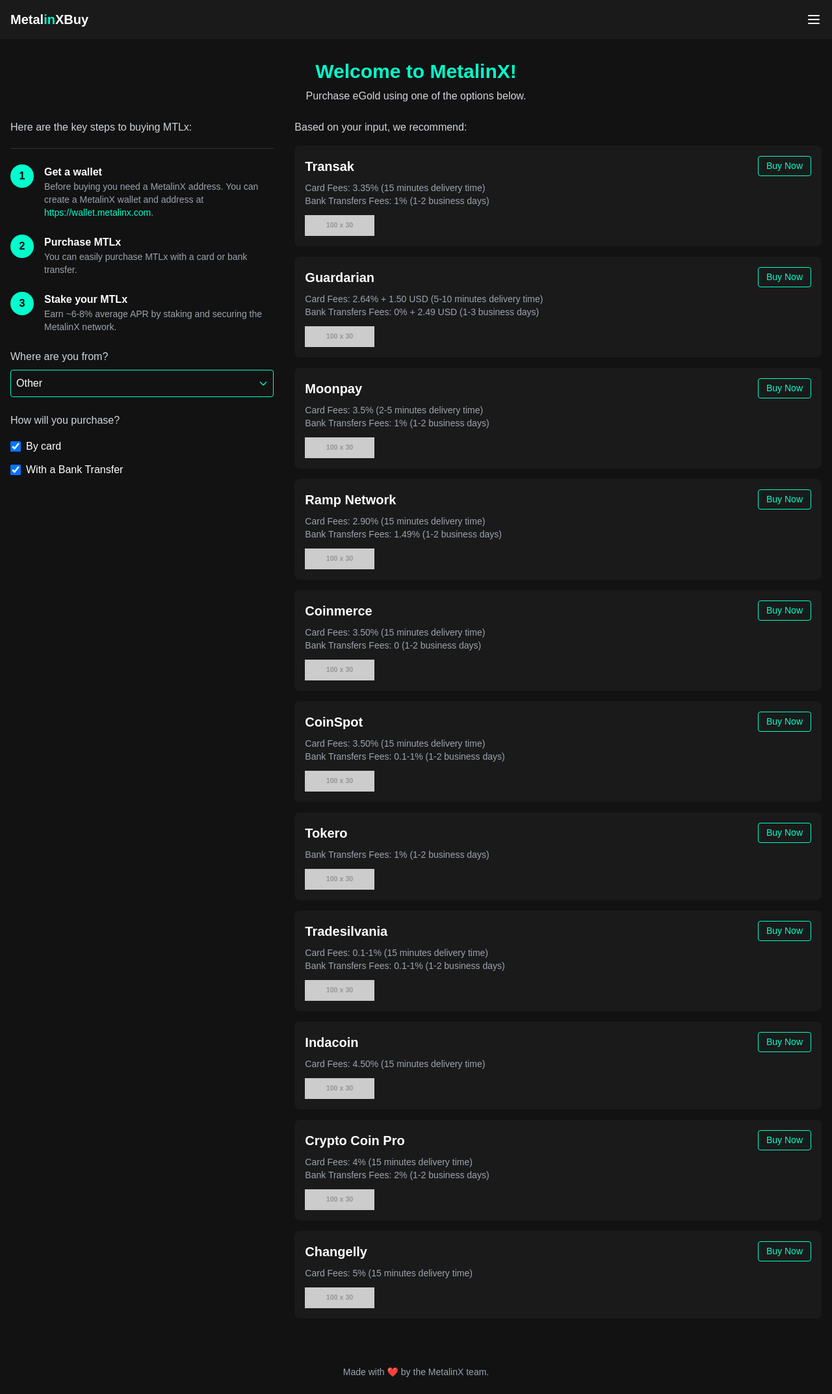
After one commit to t3m14/guanshu, a Django app: page /metalinx/buy/ in a window 1280 px wide. The commit adds this page. Shown: the whole page at 65% size. Run offline with Django 5.2, Linux system fonts and the light colour scheme; grey boxes labelled with a size stand in for pictures from a placeholder-image service; some libraries are stand-ins or nearby versions.

Commit message:
metalinx changed

```diff
--- a/guan_shu/guan_shu/urls.py
+++ b/guan_shu/guan_shu/urls.py
@@ -14,6 +14,7 @@
     path('accounts/login/', accounts_views.login_view, name='login'),
     path('accounts/logout/', accounts_views.logout_view, name='logout'),
     path('metalinx/', markets_views.multiversex, name='multiversex'),
+    path('metalinx/buy/', markets_views.multiversex_buy, name='multiversex'),
     path('explorer_metalinx/', markets_views.explorer_solana, name='explorer_solana'),
 ]
 
--- /dev/null
+++ b/guan_shu/markets/templates/multiversex_buy.html
@@ -0,0 +1,276 @@
+<html>
+<head>
+    <meta charset="UTF-8">
+    <meta name="viewport" content="width=device-width, initial-scale=1.0">
+    <title>MetalinX Buy</title>
+    <script src="https://cdn.tailwindcss.com"></script>
+    <link rel="stylesheet" href="https://cdnjs.cloudflare.com/ajax/libs/font-awesome/5.15.3/css/all.min.css">
+    <style>
+        body {
+            background-color: #121212;
+            color: white;
+            font-family: Arial, sans-serif;
+        }
+        .step-circle {
+            width: 36px;
+            height: 36px;
+            border-radius: 50%;
+            background-color: #00ffcc;
+            color: black;
+            display: flex;
+            align-items: center;
+            justify-content: center;
+            font-weight: bold;
+            flex-shrink: 0;
+        }
+        .buy-now-btn {
+            background-color: transparent;
+            border: 1px solid #00ffcc;
+            color: #00ffcc;
+            padding: 4px 12px;
+            border-radius: 4px;
+            font-size: 14px;
+        }
+        .divider {
+            height: 1px;
+            background-color: #333;
+            margin: 20px 0;
+        }
+    </style>
+</head>
+<body>
+    <header class="flex justify-between items-center p-4 bg-[#1a1a1a]">
+        <div class="flex items-center">
+            <span class="text-white font-bold text-xl">Metal</span>
+            <span class="text-[#00ffcc] font-bold text-xl">in</span>
+            <span class="text-white font-bold text-xl">X</span>
+            <span class="text-white font-bold text-xl">Buy</span>
+        </div>
+        <div>
+            <svg xmlns="http://www.w3.org/2000/svg" class="h-6 w-6 text-white" fill="none" viewBox="0 0 24 24" stroke="currentColor">
+                <path stroke-linecap="round" stroke-linejoin="round" stroke-width="2" d="M4 6h16M4 12h16M4 18h16" />
+            </svg>
+        </div>
+    </header>
+
+    <main class="container mx-auto px-4 py-8">
+        <div class="text-center mb-6">
+            <h1 class="text-3xl text-[#00ffcc] font-bold">Welcome to MetalinX!</h1>
+            <p class="text-gray-300 mt-2">Purchase eGold using one of the options below.</p>
+        </div>
+
+        <div class="flex flex-col md:flex-row gap-8">
+            <!-- Left Column -->
+            <div class="w-full md:w-1/3 space-y-6">
+                <div>
+                    <p class="text-gray-300 mb-4">Here are the key steps to buying MTLx:</p>
+                    <div class="divider"></div>
+                </div>
+
+                <div class="flex gap-4">
+                    <div class="step-circle">1</div>
+                    <div>
+                        <h3 class="font-bold">Get a wallet</h3>
+                        <p class="text-sm text-gray-400">Before buying you need a MetalinX address. You can create a MetalinX wallet and address at <a href="https://wallet.metalinx.com" class="text-[#00ffcc]">https://wallet.metalinx.com</a>.</p>
+                    </div>
+                </div>
+
+                <div class="flex gap-4">
+                    <div class="step-circle">2</div>
+                    <div>
+                        <h3 class="font-bold">Purchase MTLx</h3>
+                        <p class="text-sm text-gray-400">You can easily purchase MTLx with a card or bank transfer.</p>
+                    </div>
+                </div>
+
+                <div class="flex gap-4">
+                    <div class="step-circle">3</div>
+                    <div>
+                        <h3 class="font-bold">Stake your MTLx</h3>
+                        <p class="text-sm text-gray-400">Earn ~6-8% average APR by staking and securing the MetalinX network.</p>
+                    </div>
+                </div>
+
+                <div class="mt-8">
+                    <p class="text-gray-300 mb-2">Where are you from?</p>
+                    <div class="relative">
+                        <select class="w-full bg-transparent border border-[#00ffcc] text-white p-2 rounded appearance-none">
+                            <option>Other</option>
+                        </select>
+                        <div class="absolute inset-y-0 right-0 flex items-center px-2 pointer-events-none">
+                            <svg class="w-4 h-4 text-[#00ffcc]" fill="none" stroke="currentColor" viewBox="0 0 24 24" xmlns="http://www.w3.org/2000/svg">
+                                <path stroke-linecap="round" stroke-linejoin="round" stroke-width="2" d="M19 9l-7 7-7-7"></path>
+                            </svg>
+                        </div>
+                    </div>
+                </div>
+
+                <div class="mt-6">
+                    <p class="text-gray-300 mb-4">How will you purchase?</p>
+                    <div class="space-y-3">
+                        <div class="flex items-center">
+                            <input type="checkbox" id="byCard" class="w-4 h-4 bg-transparent border-[#00ffcc]" checked>
+                            <label for="byCard" class="ml-2 text-white">By card</label>
+                        </div>
+                        <div class="flex items-center">
+                            <input type="checkbox" id="bankTransfer" class="w-4 h-4 bg-transparent border-[#00ffcc]" checked>
+                            <label for="bankTransfer" class="ml-2 text-white">With a Bank Transfer</label>
+                        </div>
+                    </div>
+                </div>
+            </div>
+
+            <!-- Right Column -->
+            <div class="w-full md:w-2/3">
+                <div class="mb-4">
+                    <p class="text-gray-300">Based on your input, we recommend:</p>
+                </div>
+
+                <!-- Transak -->
+                <div class="bg-[#1a1a1a] rounded-lg p-4 mb-4">
+                    <div class="flex justify-between items-center mb-2">
+                        <h3 class="text-xl font-bold">Transak</h3>
+                        <button class="buy-now-btn">Buy Now</button>
+                    </div>
+                    <p class="text-sm text-gray-400">Card Fees: 3.35% (15 minutes delivery time)</p>
+                    <p class="text-sm text-gray-400">Bank Transfers Fees: 1% (1-2 business days)</p>
+                    <div class="mt-3">
+                        <img src="https://placehold.co/100x30/1a1a1a/00aaff?text=Transak" alt="Transak logo with blue color scheme" class="h-8">
+                    </div>
+                </div>
+
+                <!-- Guardarian -->
+                <div class="bg-[#1a1a1a] rounded-lg p-4 mb-4">
+                    <div class="flex justify-between items-center mb-2">
+                        <h3 class="text-xl font-bold">Guardarian</h3>
+                        <button class="buy-now-btn">Buy Now</button>
+                    </div>
+                    <p class="text-sm text-gray-400">Card Fees: 2.64% + 1.50 USD (5-10 minutes delivery time)</p>
+                    <p class="text-sm text-gray-400">Bank Transfers Fees: 0% + 2.49 USD (1-3 business days)</p>
+                    <div class="mt-3">
+                        <img src="https://placehold.co/100x30/1a1a1a/ffffff?text=GUARDARIAN" alt="Guardarian logo in white text" class="h-8">
+                    </div>
+                </div>
+
+                <!-- Moonpay -->
+                <div class="bg-[#1a1a1a] rounded-lg p-4 mb-4">
+                    <div class="flex justify-between items-center mb-2">
+                        <h3 class="text-xl font-bold">Moonpay</h3>
+                        <button class="buy-now-btn">Buy Now</button>
+                    </div>
+                    <p class="text-sm text-gray-400">Card Fees: 3.5% (2-5 minutes delivery time)</p>
+                    <p class="text-sm text-gray-400">Bank Transfers Fees: 1% (1-2 business days)</p>
+                    <div class="mt-3">
+                        <img src="https://placehold.co/100x30/1a1a1a/ffffff?text=MoonPay" alt="MoonPay logo in white text" class="h-8">
+                    </div>
+                </div>
+
+                <!-- Ramp Network -->
+                <div class="bg-[#1a1a1a] rounded-lg p-4 mb-4">
+                    <div class="flex justify-between items-center mb-2">
+                        <h3 class="text-xl font-bold">Ramp Network</h3>
+                        <button class="buy-now-btn">Buy Now</button>
+                    </div>
+                    <p class="text-sm text-gray-400">Card Fees: 2.90% (15 minutes delivery time)</p>
+                    <p class="text-sm text-gray-400">Bank Transfers Fees: 1.49% (1-2 business days)</p>
+                    <div class="mt-3">
+                        <img src="https://placehold.co/100x30/1a1a1a/00cc66?text=Ramp" alt="Ramp Network logo with green color scheme" class="h-8">
+                    </div>
+                </div>
+
+                <!-- Coinmerce -->
+                <div class="bg-[#1a1a1a] rounded-lg p-4 mb-4">
+                    <div class="flex justify-between items-center mb-2">
+                        <h3 class="text-xl font-bold">Coinmerce</h3>
+                        <button class="buy-now-btn">Buy Now</button>
+                    </div>
+                    <p class="text-sm text-gray-400">Card Fees: 3.50% (15 minutes delivery time)</p>
+                    <p class="text-sm text-gray-400">Bank Transfers Fees: 0 (1-2 business days)</p>
+                    <div class="mt-3">
+                        <img src="https://placehold.co/100x30/1a1a1a/ffffff?text=Coinmerce" alt="Coinmerce logo in white text" class="h-8">
+                    </div>
+                </div>
+
+                <!-- CoinSpot -->
+                <div class="bg-[#1a1a1a] rounded-lg p-4 mb-4">
+                    <div class="flex justify-between items-center mb-2">
+                        <h3 class="text-xl font-bold">CoinSpot</h3>
+                        <button class="buy-now-btn">Buy Now</button>
+                    </div>
+                    <p class="text-sm text-gray-400">Card Fees: 3.50% (15 minutes delivery time)</p>
+                    <p class="text-sm text-gray-400">Bank Transfers Fees: 0.1-1% (1-2 business days)</p>
+                    <div class="mt-3">
+                        <img src="https://placehold.co/100x30/1a1a1a/ff3333?text=CoinSpot" alt="CoinSpot logo with red color scheme" class="h-8">
+                    </div>
+                </div>
+
+                <!-- Tokero -->
+                <div class="bg-[#1a1a1a] rounded-lg p-4 mb-4">
+                    <div class="flex justify-between items-center mb-2">
+                        <h3 class="text-xl font-bold">Tokero</h3>
+                        <button class="buy-now-btn">Buy Now</button>
+                    </div>
+                    <p class="text-sm text-gray-400">Bank Transfers Fees: 1% (1-2 business days)</p>
+                    <div class="mt-3">
+                        <img src="https://placehold.co/100x30/1a1a1a/ffffff?text=TOKERO" alt="TOKERO logo in white text" class="h-8">
+                    </div>
+                </div>
+
+                <!-- Tradesilvania -->
+                <div class="bg-[#1a1a1a] rounded-lg p-4 mb-4">
+                    <div class="flex justify-between items-center mb-2">
+                        <h3 class="text-xl font-bold">Tradesilvania</h3>
+                        <button class="buy-now-btn">Buy Now</button>
+                    </div>
+                    <p class="text-sm text-gray-400">Card Fees: 0.1-1% (15 minutes delivery time)</p>
+                    <p class="text-sm text-gray-400">Bank Transfers Fees: 0.1-1% (1-2 business days)</p>
+                    <div class="mt-3">
+                        <img src="https://placehold.co/100x30/1a1a1a/00cc00?text=Tradesilvania" alt="Tradesilvania logo with green color scheme" class="h-8">
+                    </div>
+                </div>
+
+                <!-- Indacoin -->
+                <div class="bg-[#1a1a1a] rounded-lg p-4 mb-4">
+                    <div class="flex justify-between items-center mb-2">
+                        <h3 class="text-xl font-bold">Indacoin</h3>
+                        <button class="buy-now-btn">Buy Now</button>
+                    </div>
+                    <p class="text-sm text-gray-400">Card Fees: 4.50% (15 minutes delivery time)</p>
+                    <div class="mt-3">
+                        <img src="https://placehold.co/100x30/1a1a1a/ffffff?text=INDACOIN" alt="INDACOIN logo in white text" class="h-8">
+                    </div>
+                </div>
+
+                <!-- Crypto Coin Pro -->
+                <div class="bg-[#1a1a1a] rounded-lg p-4 mb-4">
+                    <div class="flex justify-between items-center mb-2">
+                        <h3 class="text-xl font-bold">Crypto Coin Pro</h3>
+                        <button class="buy-now-btn">Buy Now</button>
+                    </div>
+                    <p class="text-sm text-gray-400">Card Fees: 4% (15 minutes delivery time)</p>
+                    <p class="text-sm text-gray-400">Bank Transfers Fees: 2% (1-2 business days)</p>
+                    <div class="mt-3">
+                        <img src="https://placehold.co/100x30/1a1a1a/cccccc?text=CryptoCoinPro" alt="CryptoCoinPro logo in gray text" class="h-8">
+                    </div>
+                </div>
+
+                <!-- Changelly -->
+                <div class="bg-[#1a1a1a] rounded-lg p-4 mb-4">
+                    <div class="flex justify-between items-center mb-2">
+                        <h3 class="text-xl font-bold">Changelly</h3>
+                        <button class="buy-now-btn">Buy Now</button>
+                    </div>
+                    <p class="text-sm text-gray-400">Card Fees: 5% (15 minutes delivery time)</p>
+                    <div class="mt-3">
+                        <img src="https://placehold.co/100x30/1a1a1a/00cc66?text=changelly" alt="Changelly logo with green color scheme" class="h-8">
+                    </div>
+                </div>
+            </div>
+        </div>
+    </main>
+
+    <footer class="text-center py-6 text-gray-400 text-sm">
+        <p>Made with ❤️ by the MetalinX team.</p>
+    </footer>
+</body>
+</html>
--- a/guan_shu/markets/views.py
+++ b/guan_shu/markets/views.py
@@ -23,5 +23,7 @@
 def multiversex(request):
     return render(request, 'multiversex.html')
 
+def multiversex_buy(request):
+    return render(request, 'multiversex_buy.html')
 def explorer_solana(request):
     return render(request, 'explorer_solana.html')
```
Also changed, not shown: guan_shu/markets/templates/multiversex.html (+45 -43 lines).
